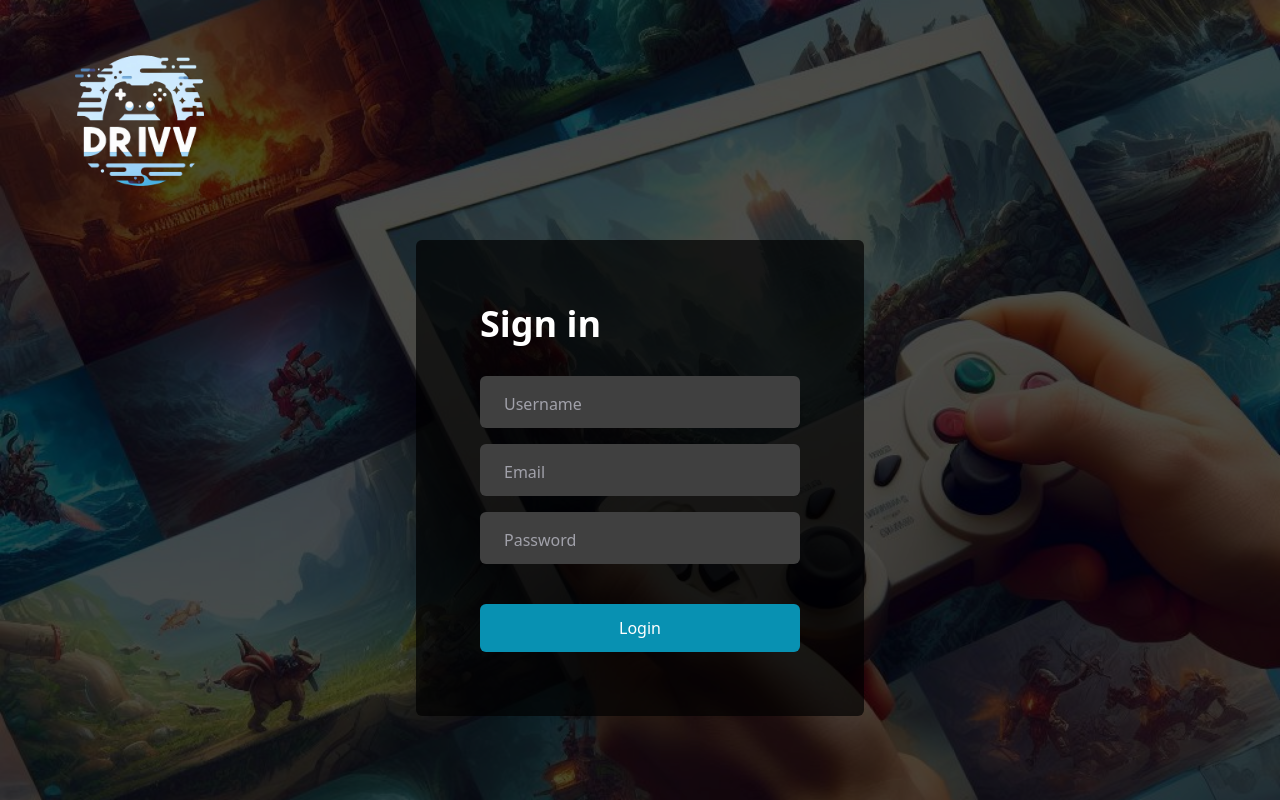
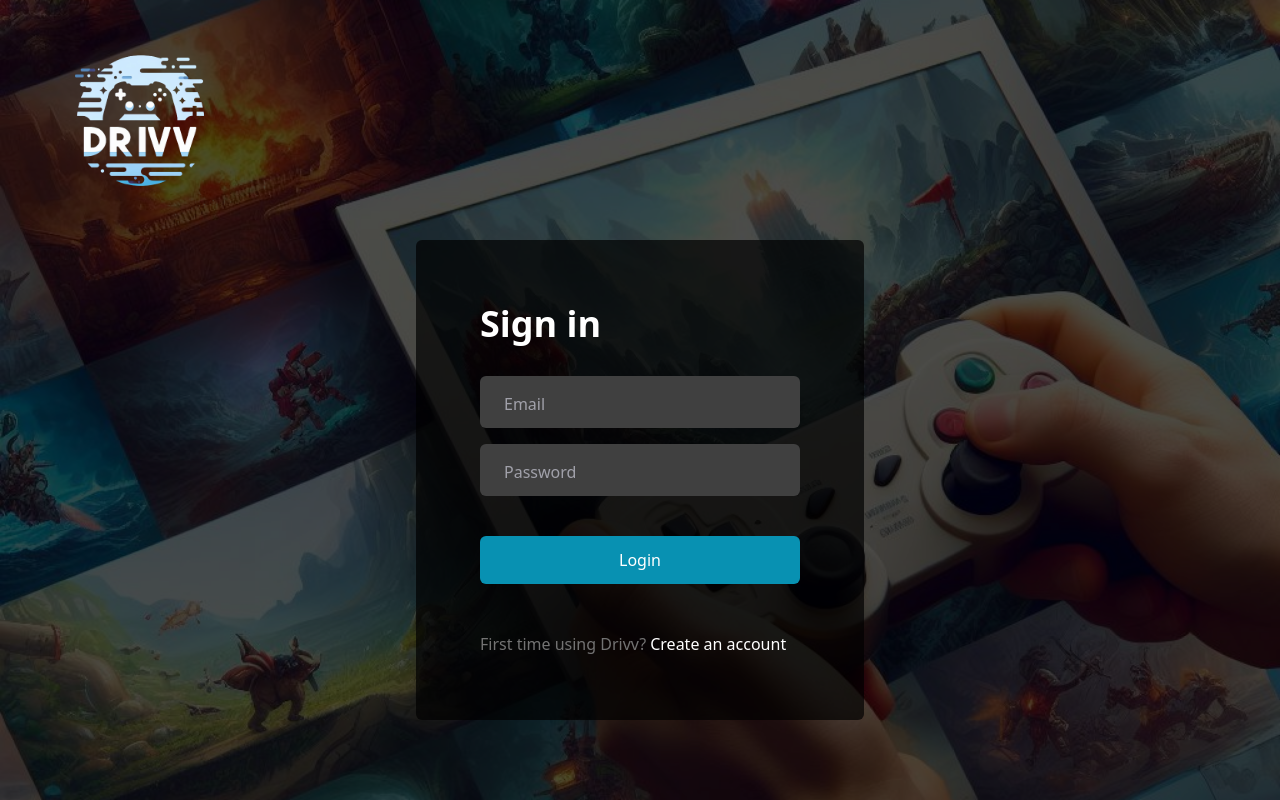
Before and after one commit to ahmbarreiros/DRIVV, a Next.js app: page /auth in a window 1280 px wide. Built offline with nearby package versions, Linux system fonts and the light colour scheme.

Commit message:
register state

```diff
--- a/app/auth/page.tsx
+++ b/app/auth/page.tsx
@@ -1,5 +1,5 @@
 "use client";
-import { SetStateAction, useState } from "react";
+import { SetStateAction, useCallback, useState } from "react";
 import Input from "@/components/Input";
 
 const Auth = () => {
@@ -7,31 +7,44 @@ const Auth = () => {
     const [email, setEmail] = useState("");
     const [password, setPassword] = useState("");
 
+    const [account, setAccount] = useState("login");
+
+    const toggleAccount = useCallback(() => {
+        setAccount((currentState) =>
+            currentState == "login" ? "register" : "login"
+        );
+    }, []);
+
     return (
         <div className="relative h-full w-full bg-[url('/images/background.jpg')] bg-no-repeat bg-center bg-fixed bg-cover">
             {/* TODO(alb): change opacity on large screens?*/}
-            <div className="bg-black w-full h-full bg-opacity-70">
+            <div className="bg-black w-full h-full lg:bg-opacity-70">
                 <nav className="px-12 py-5">
                     <img src="/images/logo.png" alt="logo" className="h-48" />
                 </nav>
                 <div className="flex justify-center">
                     {/* TODO(alb): change width on large screens?*/}
-                    <div className="bg-black bg-opacity-70 px-16 py-16 self-center mt-2 w-2/5 max-w-md rounded-md w-full">
+                    <div className="bg-black bg-opacity-70 px-16 py-16 self-center mt-2 lg:w-2/5 lg:max-w-md rounded-md w-full">
                         <h2 className="text-white text-4xl mb-8 font-semibold">
-                            Sign in
+                            {account == "login" ? "Sign in" : "Register"}
                         </h2>
+
                         <div className="flex flex-col gap-4">
+                            {account == "register" && (
                                 <Input
                                     label="Username"
                                     onChange={(event: {
                                         /* quick fix for parameter of type any*/
-                                    target: { value: SetStateAction<string> };
+                                        target: {
+                                            value: SetStateAction<string>;
+                                        };
                                     }) => {
                                         setUsername(event.target.value);
                                     }}
                                     id="username"
                                     value={username}
                                 />
+                            )}
                             <Input
                                 label="Email"
                                 onChange={(event: {
@@ -56,8 +69,21 @@ const Auth = () => {
                             />
                         </div>
                         <button className="bg-cyan-600 py-3 text-white rounded-md w-full mt-10 hover:bg-cyan-700 transition">
-                            Login
+                            {account == "login" ? "Login" : "Sign up"}
                         </button>
+                        <p className="text-neutral-500 mt-12">
+                            {account == "login"
+                                ? "First time using Drivv?"
+                                : "Already have an account?"}
+                            <span
+                                onClick={toggleAccount}
+                                className="text-white ml-1 hover:underline cursor-pointer"
+                            >
+                                {account == "login"
+                                    ? "Create an account"
+                                    : "Sign in"}
+                            </span>
+                        </p>
                     </div>
                 </div>
             </div>
```
Lines whose indentation alone changed are shown as unchanged.
